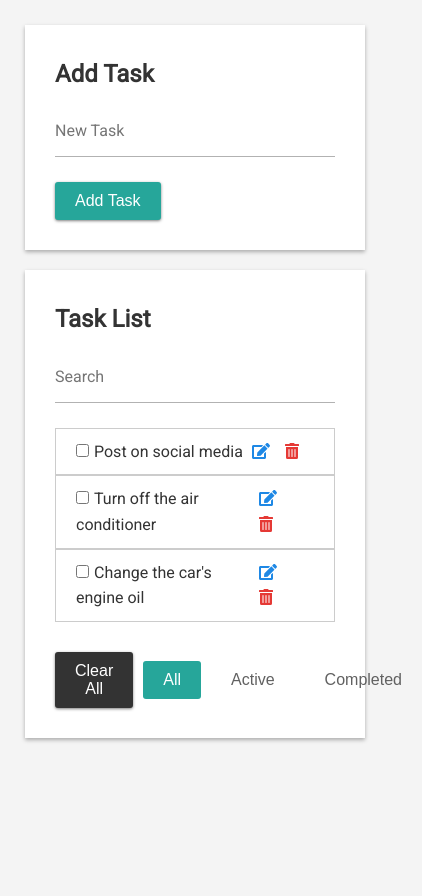
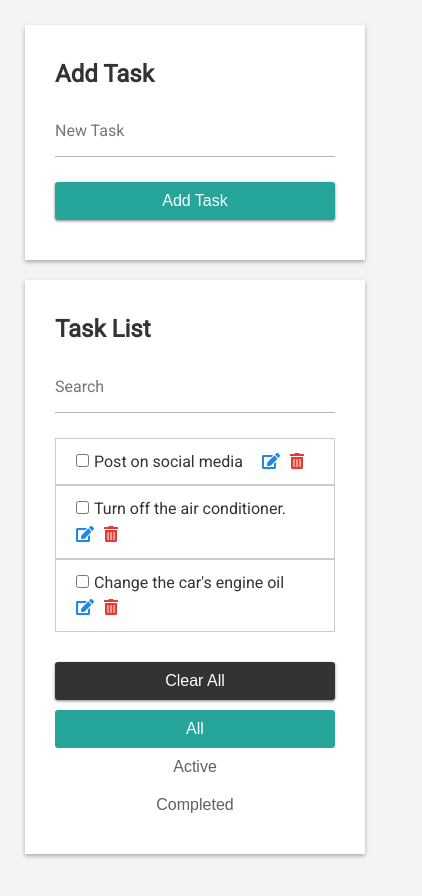
Before and after one commit to EricMontague/React-Todo-App, a React (Create React App) app: page / in a window 390 px wide. Shown: the top 896 px of the page, 422 px wide, since content can reach past the window. Before the commit the page ends 844 px from the top, so only its background shows below. Built offline with nearby package versions, Linux system fonts and the light colour scheme.

Commit message:
added the rest of the functionality for the app

```diff
--- a/src/components/AddTask.js
+++ b/src/components/AddTask.js
@@ -20,11 +20,13 @@ class AddTask extends React.Component {
         this.props.updateTask(data);
       }
     }
+    userInput.value = "";
   }
 
   render() {
     const labelName = this.props.mode === "Add" ? "New Task" : "Current Task";
-    const buttonText = this.props.mode === "Add" ? "Add Task" : "Update Task";
+    const addBtnText = this.props.mode === "Add" ? "Add Task" : "Update Task";
+    const cancelBtnText = "Cancel";
 
     const title = this.props.mode === "Add" ? "Add Task" : "Edit Task";
     return (
@@ -34,13 +36,24 @@ class AddTask extends React.Component {
           <TextInput
             labelName={labelName}
             onKeyUp={this.props.onKeyUp}
-            getValue={this.props.currentTask}
+            getDefaultValue={this.props.currentTask}
+            mode={this.props.mode}
           />
           <Button
-            value={buttonText}
-            styling={getStyle("btnPrimary")}
+            value={addBtnText}
+            styling={getStyle("addBtn")}
             btnType={"submit"}
           />
+          {this.props.mode === "Edit" ? (
+            <Button
+              value={cancelBtnText}
+              styling={getStyle("cancelBtn")}
+              btnType={"button"}
+              onClick={this.props.cancelUpdate}
+            />
+          ) : (
+            <div></div>
+          )}
         </form>
       </div>
     );
--- a/src/components/App.js
+++ b/src/components/App.js
@@ -15,7 +15,7 @@ class App extends React.Component {
         { id: 1, description: "Post on social media", isComplete: false },
         {
           id: 2,
-          description: "Turn off the air conditioner",
+          description: "Turn off the air conditioner.",
           isComplete: false
         },
         {
@@ -36,6 +36,7 @@ class App extends React.Component {
     this.filterTasks = this.filterTasks.bind(this);
     this.setFilter = this.setFilter.bind(this);
     this.setQuery = this.setQuery.bind(this);
+    this.cancelUpdate = this.cancelUpdate.bind(this);
   }
 
   handleKeyUp(event) {
@@ -56,7 +57,7 @@ class App extends React.Component {
   updateTask(task) {
     const tasks = this.state.tasks.slice();
     tasks.forEach(taskToUpdate => {
-      if (taskToUpdate.id === task.id) {
+      if (taskToUpdate.id === this.state.currentTask.id) {
         taskToUpdate.description = task.description;
       }
     });
@@ -85,7 +86,7 @@ class App extends React.Component {
   }
 
   setCurrentTask(taskID) {
-    const tasks = this.state.tasks;
+    const tasks = this.state.tasks.slice();
     const currentTask = tasks.find(task => {
       return task.id === taskID;
     });
@@ -97,7 +98,7 @@ class App extends React.Component {
     if (currentTask !== null) {
       return currentTask.description;
     }
-    return null;
+    return "";
   }
 
   filterTasks() {
@@ -126,6 +127,10 @@ class App extends React.Component {
     this.setState({ query });
   }
 
+  cancelUpdate() {
+    this.setState({ mode: "Add" });
+  }
+
   render() {
     return (
       <div className="container">
@@ -135,6 +140,7 @@ class App extends React.Component {
           updateTask={this.updateTask}
           mode={this.state.mode}
           currentTask={() => this.getCurrentTask()}
+          cancelUpdate={this.cancelUpdate}
         />
         <TaskList
           tasks={this.filterTasks()}
--- a/src/components/Checkbox.js
+++ b/src/components/Checkbox.js
@@ -8,7 +8,6 @@ class Checkbox extends React.Component {
   }
 
   handleChange(event) {
-    this.setState({ checked: event.target.checked });
     this.props.onChange();
   }
 
--- a/src/components/Filter.js
+++ b/src/components/Filter.js
@@ -9,7 +9,7 @@ function Filter(props) {
         <li key={option}>
           <button
             className={
-              getStyle("btnTransparent") +
+              getStyle("filterBtn") +
               " " +
               (props.filter === option ? getStyle("selected") : "")
             }
@@ -19,21 +19,6 @@ function Filter(props) {
           </button>
         </li>
       ))}
-      {/* <li>
-        <button className={props.styling} onClick={props.changeFilter}>
-          All
-        </button>
-      </li>
-      <li>
-        <button className={props.styling} onClick={props.changeFilter}>
-          Active
-        </button>
-      </li>
-      <li>
-        <button className={props.styling} onClick={props.changeFilter}>
-          Completed
-        </button>
-      </li> */}
     </ul>
   );
 }
--- a/src/components/Task.js
+++ b/src/components/Task.js
@@ -10,18 +10,18 @@ function Task(props) {
       <div className={isComplete ? getStyle("complete") : ""}>
         <Checkbox
           checked={isComplete}
-          onChange={taskID => props.markComplete(id)}
+          onChange={() => props.markComplete(id)}
         />
         {description}
       </div>
       <div className="icon-group">
         <FontAwesomeIcon
           icon={["fas", "edit"]}
-          onClick={taskID => props.setCurrentTask(id)}
+          onClick={() => props.setCurrentTask(id)}
         />
         <FontAwesomeIcon
           icon={["fas", "trash-alt"]}
-          onClick={taskID => props.deleteTask(id)}
+          onClick={() => props.deleteTask(id)}
         />
       </div>
     </li>
--- a/src/components/TextInput.js
+++ b/src/components/TextInput.js
@@ -1,16 +1,18 @@
 import React from "react";
+import getStyle from "../utilities/styles";
 
 function TextInput(props) {
   return (
-    <div className="form-group">
+    <div className="form-group" key={props.getDefaultValue()}>
       <input
         id={props.labelName}
         type="text"
-        onKeyUp={props.onKeyUp}
-        value={props.getValue()}
+        onChange={props.onKeyUp}
+        defaultValue={props.getDefaultValue()}
       />
-      <label>{props.labelName}</label>
-      <small>{props.errorMessage !== "" ? props.errorMessage : ""}</small>
+      <label className={props.mode === "Edit" ? getStyle("labelRaised") : ""}>
+        {props.labelName}
+      </label>
     </div>
   );
 }
--- a/src/index.css
+++ b/src/index.css
@@ -5,6 +5,7 @@
   --primary-color: #26a69a;
   --secondary-color: #e53935;
   --tertiary-color: #1e88e5;
+  --light-color: #e0e0e0;
 }
 
 * {
@@ -39,6 +40,11 @@ h3 {
   /* overflow: hidden; */
 }
 
+/* Text */
+.text-center {
+  text-align: center;
+}
+
 /* Buttons */
 
 .btn {
@@ -64,8 +70,20 @@ h3 {
   box-shadow: 0px 1px 3px rgba(0, 0, 0, 0.5);
 }
 
+.btn-light {
+  background: var(--light-color);
+  color: #000;
+  box-shadow: 0px 1px 3px rgba(0, 0, 0, 0.5);
+}
+
+.cancel-btn {
+  margin-left: 10px;
+}
+
 .btn-primary:hover,
-.btn-dark:hover {
+.btn-dark:hover,
+.btn-light:hover,
+.btn-orange:hover {
   opacity: 0.9;
   box-shadow: 0px 2px 3px rgba(0, 0, 0, 0.5);
 }
@@ -157,7 +175,7 @@ h3 {
 }
 
 .filters li {
-  margin-left: 10px;
+  margin-left: 5px;
 }
 
 .selected {
@@ -177,6 +195,12 @@ h3 {
   justify-content: space-between;
   border: 1px solid #ccc;
   padding: 10px 20px;
+}
+
+.tasks li div:first-child {
+  flex: 1;
+  word-wrap: break-word;
+  margin-right: 5px;
 }
 
 .tasks input[type="checkbox"] {
@@ -204,3 +228,50 @@ h3 {
 .complete {
   text-decoration: line-through;
 }
+
+@media screen and (max-width: 500px) {
+  .btn-primary,
+  .btn-light {
+    width: 100%;
+    margin-bottom: 10px;
+  }
+  .cancel-btn {
+    margin: 0;
+  }
+
+  .card-footer {
+    flex-direction: column;
+  }
+
+  .card-footer .btn-dark {
+    width: 100%;
+  }
+
+  .filters {
+    width: 100%;
+    margin-top: 10px;
+    text-align: center;
+    flex-direction: column;
+  }
+
+  .filters li {
+    width: 100%;
+    margin-left: 0;
+  }
+
+  .filters .btn-transparent {
+    width: 100%;
+  }
+
+  .tasks li {
+    flex-wrap: wrap;
+  }
+
+  .tasks li div:first-child {
+    flex: auto;
+  }
+
+  .tasks .icon-group svg {
+    margin-right: 10px;
+  }
+}
--- a/src/utilities/styles.js
+++ b/src/utilities/styles.js
@@ -1,8 +1,9 @@
 function getStyle(key) {
   const styleProvider = {
     btnDark: "btn btn-dark",
-    btnTransparent: "btn btn-transparent",
-    btnPrimary: "btn btn-primary",
+    filterBtn: "btn btn-transparent",
+    addBtn: "btn btn-primary",
+    cancelBtn: "btn btn-light cancel-btn",
     labelRaised: "label-raised",
     complete: "complete",
     selected: "selected",
```
